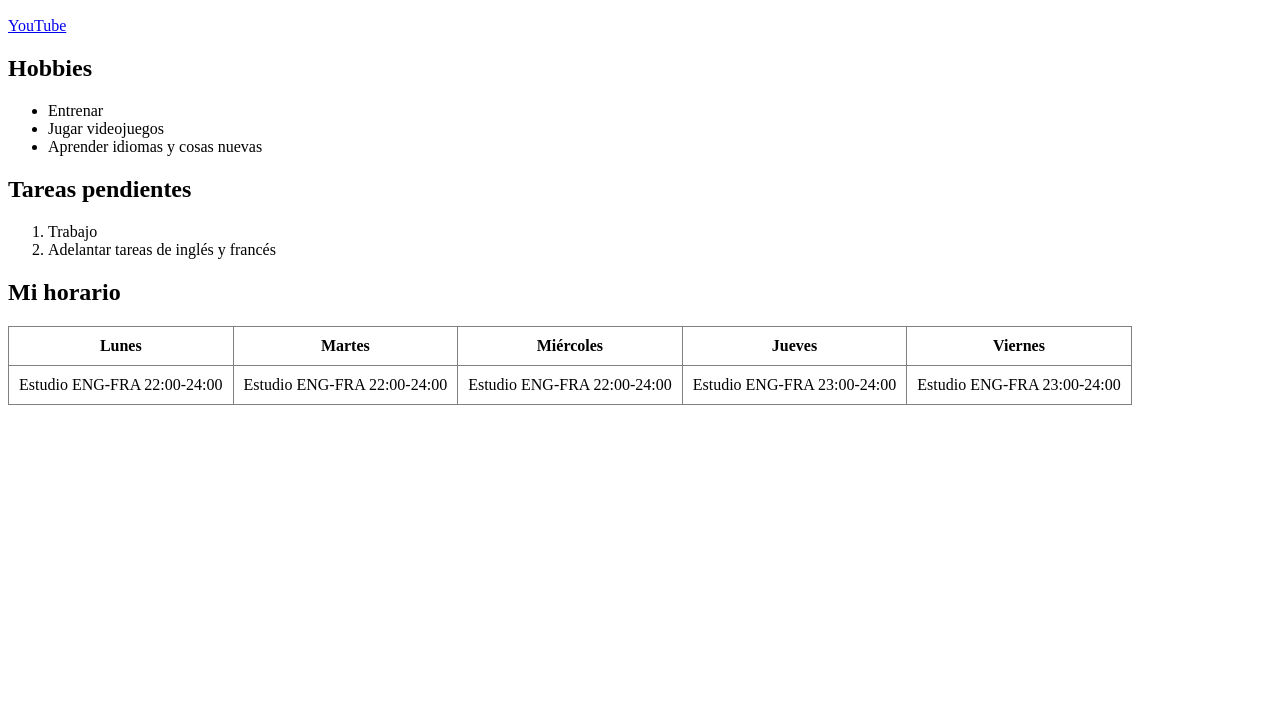
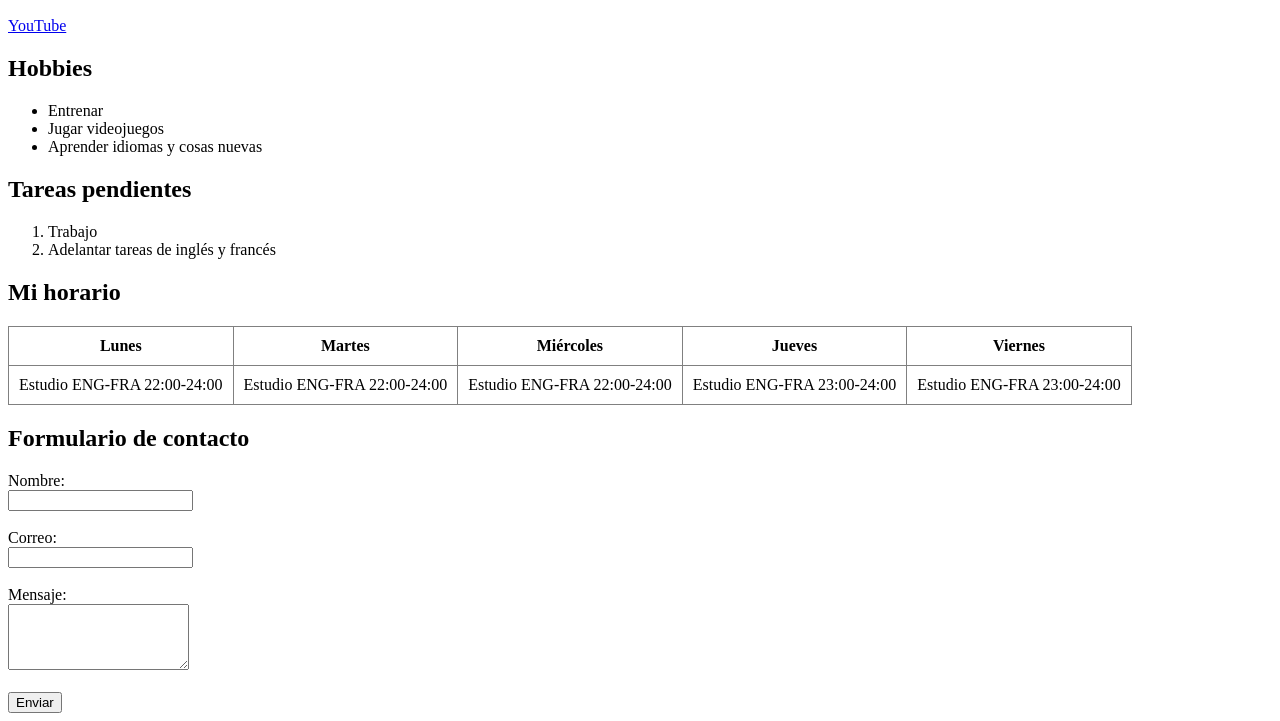
Before and after one commit to LuisaVergara/mi-pagina-web, a plain HTML site: page index1.html in a window 1280 px wide. Shown: the part 548-1269 px from the top of the page. Before the commit the page ends 961 px from the top, so only its background shows below. Drawn offline with Linux system fonts and the light colour scheme.

Commit message:
agregar formulario de contacto

```diff
--- a/index1.html
+++ b/index1.html
@@ -54,6 +54,18 @@
  </tr>
  </tbody>
 </table>
+<h2>Formulario de contacto</h2>
+  <form>
+    <label for="nombre">Nombre:</label><br>
+    <input type="text" id="nombre" name="nombre"><br><br>
 
+    <label for="email">Correo:</label><br>
+    <input type="email" id="email" name="email"><br><br>
+
+    <label for="mensaje">Mensaje:</label><br>
+    <textarea id="mensaje" name="mensaje" rows="4"></textarea><br><br>
+
+    <button type="submit">Enviar</button>
+  </form>
 </body>
 </html>
```
